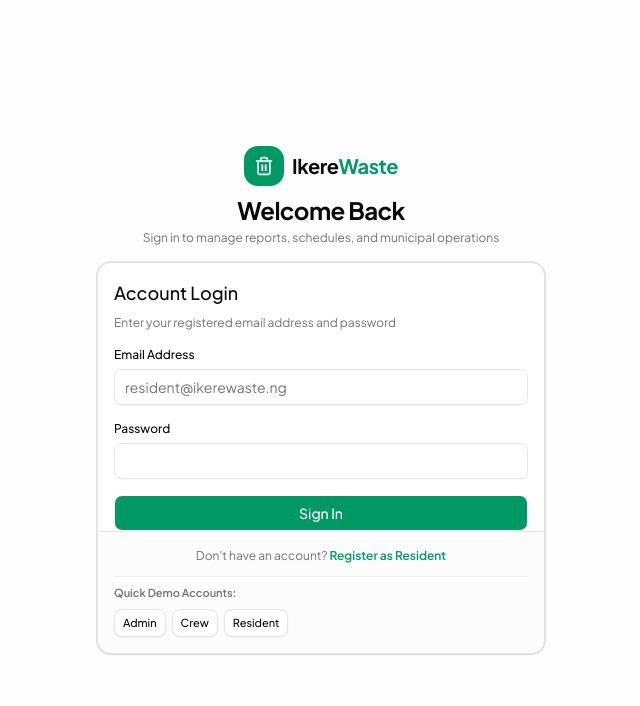
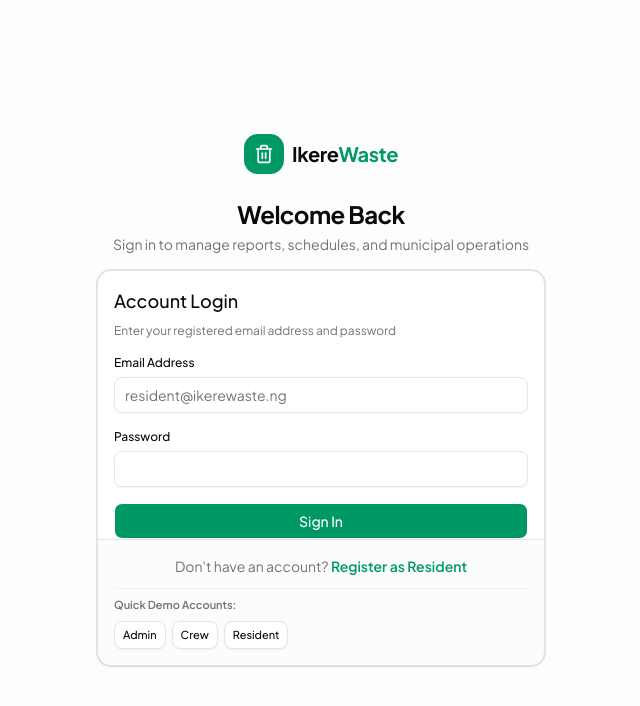
Before and after one commit to Chris-ade/waste_system, a Next.js app: page /login in a window 1280 px wide. Shown: the top 706 px of the page, without its empty margins (319-959 px from the left). Built offline with nearby package versions, Linux system fonts and the light colour scheme.

Commit message:
refactor: adjust spacing and text sizes for improved layout in LoginPage

```diff
--- a/app/login/page.tsx
+++ b/app/login/page.tsx
@@ -77,7 +77,7 @@ export default function LoginPage() {
         <div className="flex flex-col items-center text-center space-y-1">
           <Link
             href="/"
-            className="flex items-center gap-2 font-bold text-xl tracking-tight mb-2"
+            className="flex items-center gap-2 font-bold text-xl tracking-tight mb-6"
           >
             <div className="flex size-10 items-center justify-center rounded-xl bg-emerald-600 text-white shadow-xs">
               <Trash2 className="size-5" />
@@ -87,7 +87,7 @@ export default function LoginPage() {
             </span>
           </Link>
           <h1 className="text-2xl font-bold tracking-tight">Welcome Back</h1>
-          <p className="text-xs text-muted-foreground">
+          <p className="text-sm text-muted-foreground">
             Sign in to manage reports, schedules, and municipal operations
           </p>
         </div>
@@ -153,7 +153,7 @@ export default function LoginPage() {
             </CardContent>
 
             <CardFooter className="flex flex-col gap-3 pt-0 border-t bg-muted/30 p-4">
-              <div className="text-xs text-center text-muted-foreground">
+              <div className="text-sm text-center text-muted-foreground">
                 Don&apos;t have an account?{" "}
                 <Link
                   href="/register"
```
